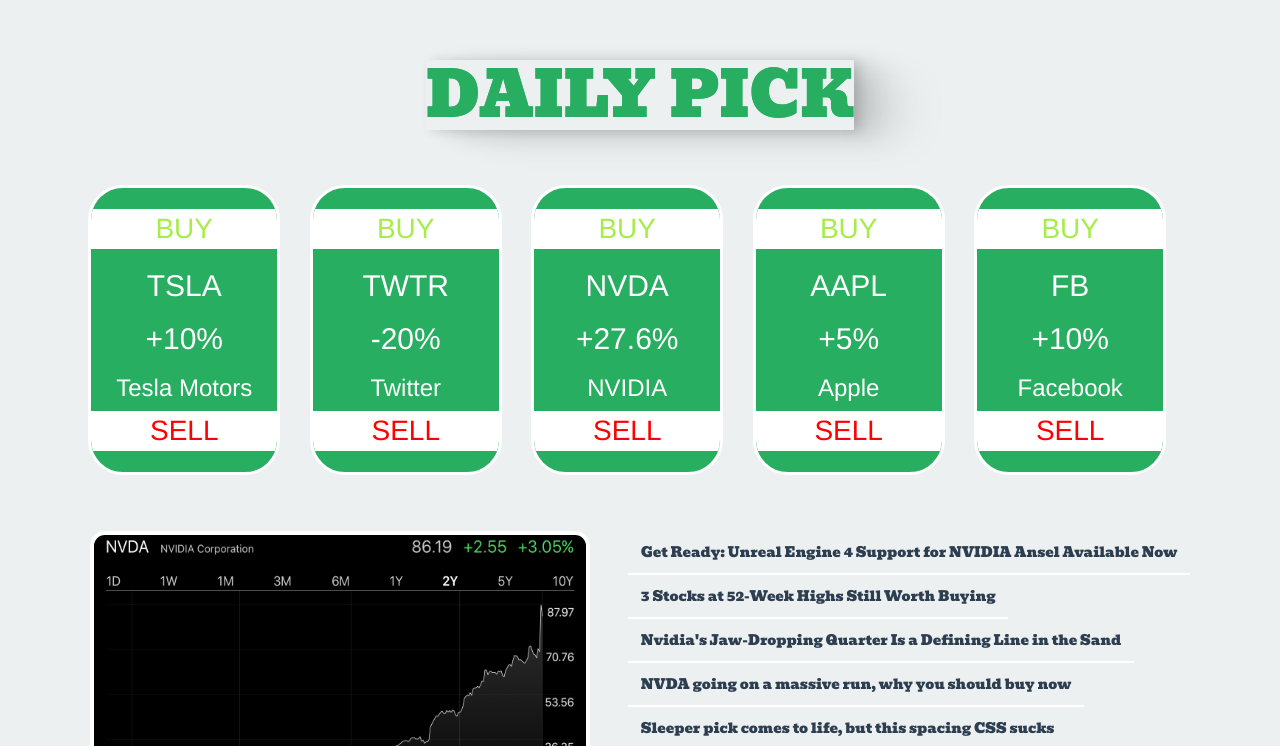
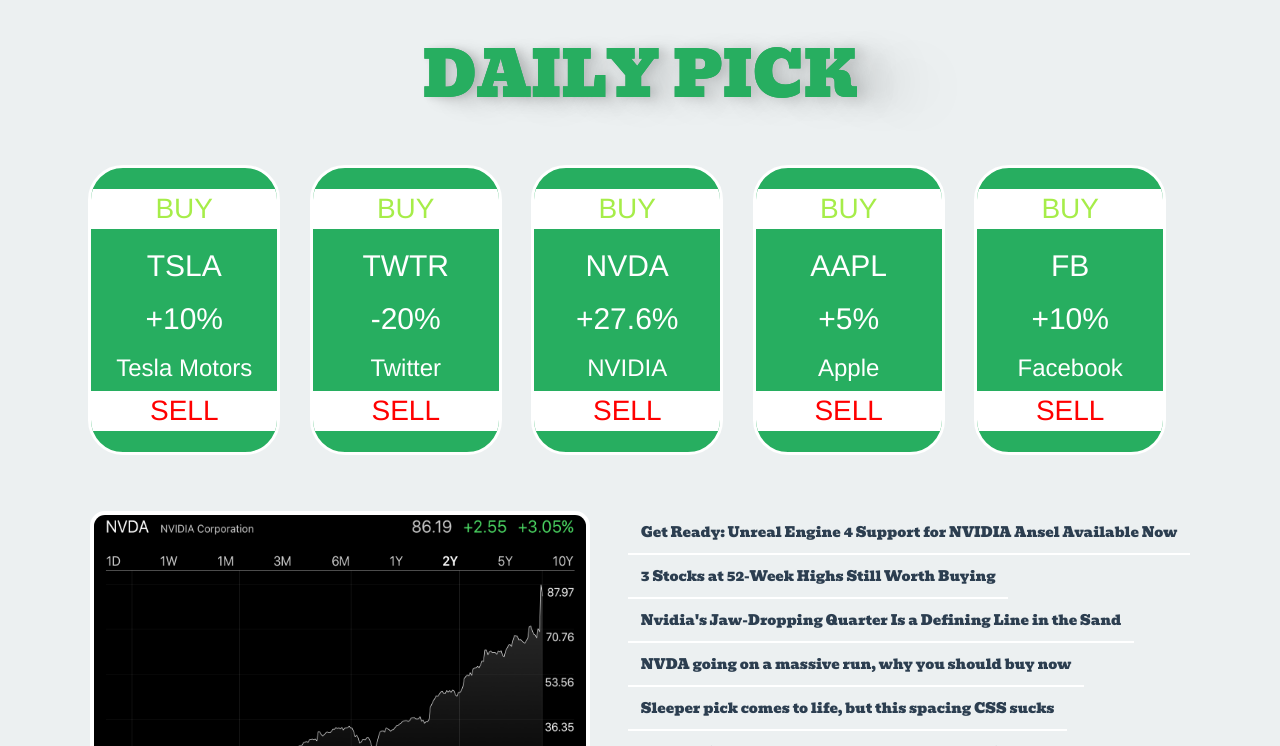
Before and after one commit to eyingling02/stockify-react, a plain HTML site: page index.html in a window 1280 px wide. Shown: the part 54-800 px from the top of the page. Drawn offline with nearby package versions, Linux system fonts and the light colour scheme.

Commit message:
Shine working properly on header. Need to flip the shadow

```diff
--- a/css/main.css
+++ b/css/main.css
@@ -32,15 +32,11 @@
   text-align: center;
 }
 
-#daily_pick h1 {
+#shine {
     /*color: #85bb65;*/
     color: #27ae60;
     font-family: 'Bevan', cursive;
     font-size: 450%;
-}
-
-#shine {
-  background-color: #ecf0f1;
 }
 
 .outer {
--- a/index.html
+++ b/index.html
@@ -58,9 +58,7 @@
 
 
     <div id="daily_pick">
-      <div id="shine">
-        <h1>DAILY PICK</h1>
-      </div>
+        <h1 id="shine">DAILY PICK</h1>
 
         <div class="outer">
             <div class="buy">
```
